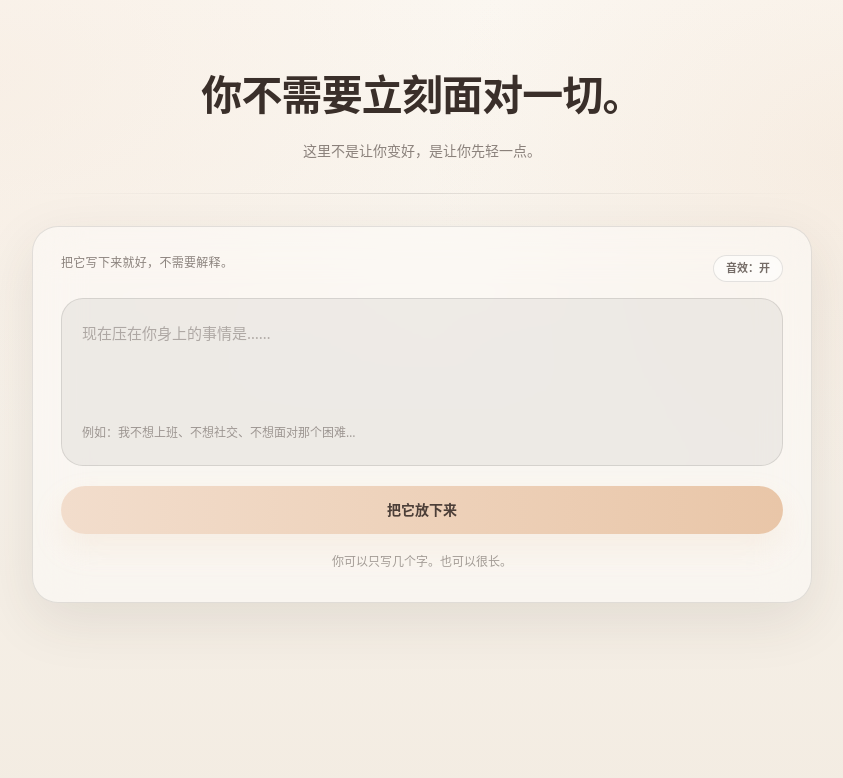
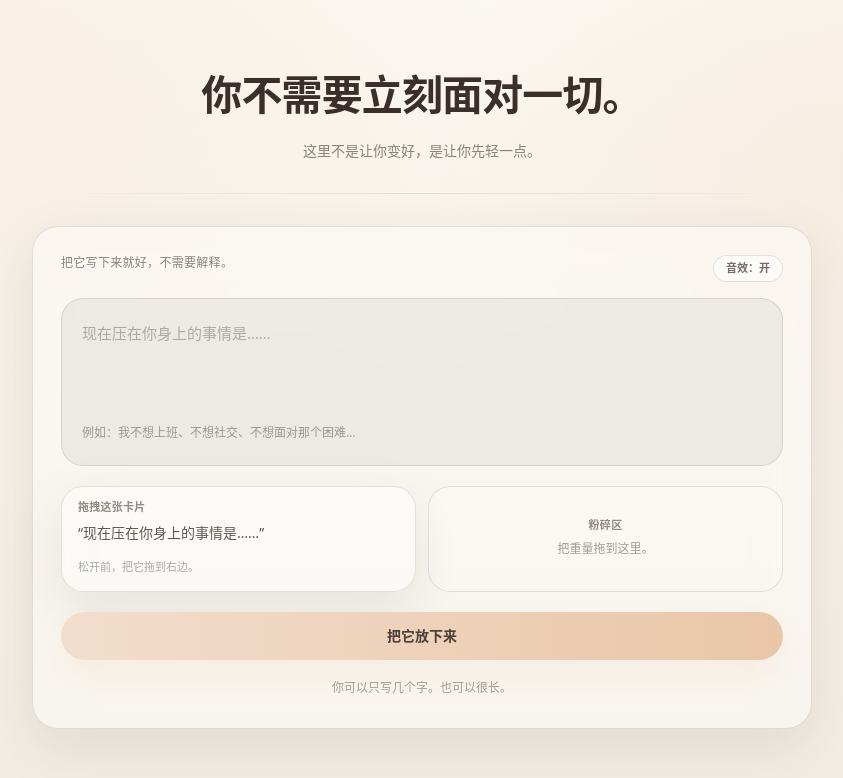
Before and after one commit to happyspongebob/frag-it, a React (Vite) app: page / in a window 1280 px wide. Shown: the top 778 px of the page, without its empty margins (218-1061 px from the left). Built offline with nearby package versions, Linux system fonts and the light colour scheme.

Commit message:
feat: 增加一个简单交互，能够将当前的卡片放入粉碎区

```diff
--- a/src/App.tsx
+++ b/src/App.tsx
@@ -17,6 +17,11 @@ export default function App() {
   const [problem, setProblem] = useState('')
   const [seed, setSeed] = useState(1)
   const [soundOn, setSoundOn] = useState(true)
+
+  const dropRef = useRef<HTMLDivElement | null>(null)
+  const [overDrop, setOverDrop] = useState(false)
+  const [dragging, setDragging] = useState(false)
+  const [dragResetKey, setDragResetKey] = useState(1)
 
   const tearAudioRef = useRef<HTMLAudioElement | null>(null)
 
@@ -49,7 +54,32 @@ export default function App() {
     return () => window.clearTimeout(t)
   }, [durations.crushing, state])
 
-  function startCrush() {
+  function getClientPoint(event: MouseEvent | TouchEvent | PointerEvent) {
+    if ('clientX' in event && typeof event.clientX === 'number') {
+      return { x: event.clientX, y: event.clientY }
+    }
+
+    if ('changedTouches' in event && event.changedTouches?.length) {
+      const t = event.changedTouches[0]
+      return { x: t.clientX, y: t.clientY }
+    }
+
+    if ('touches' in event && event.touches?.length) {
+      const t = event.touches[0]
+      return { x: t.clientX, y: t.clientY }
+    }
+
+    return null
+  }
+
+  function isPointInDropZone(clientX: number, clientY: number) {
+    const el = dropRef.current
+    if (!el) return false
+    const rect = el.getBoundingClientRect()
+    return clientX >= rect.left && clientX <= rect.right && clientY >= rect.top && clientY <= rect.bottom
+  }
+
+  function triggerCrush(_source: 'button' | 'drag') {
     const cleaned = sanitize(input)
     const value = cleaned.length ? cleaned : '一些你暂时不想面对的事情'
 
@@ -67,6 +97,10 @@ export default function App() {
     setProblem(value)
     setSeed((s) => s + 1)
     setState('crushing')
+  }
+
+  function startCrush() {
+    triggerCrush('button')
   }
 
   function resetAll() {
@@ -137,6 +171,64 @@ export default function App() {
                     <p className="mt-3 text-xs leading-6 text-warm-ink/45">
                       例如：我不想上班、不想社交、不想面对那个困难…
                     </p>
+                  </div>
+
+                  <div className="mt-5 grid gap-3 sm:grid-cols-2">
+                    <motion.div
+                      key={dragResetKey}
+                      drag
+                      dragMomentum={false}
+                      dragElastic={0.12}
+                      onDragStart={() => {
+                        setDragging(true)
+                        setOverDrop(false)
+                      }}
+                      onDrag={(event) => {
+                        const p = getClientPoint(event)
+                        if (!p) return
+                        setOverDrop(isPointInDropZone(p.x, p.y))
+                      }}
+                      onDragEnd={(event) => {
+                        const p = getClientPoint(event)
+                        const hit = p ? isPointInDropZone(p.x, p.y) : false
+                        setDragging(false)
+                        setOverDrop(false)
+                        setDragResetKey((k) => k + 1)
+                        if (hit) triggerCrush('drag')
+                      }}
+                      whileTap={{ scale: 1.01 }}
+                      whileDrag={{ scale: 1.02 }}
+                      transition={{ duration: reduceMotion ? 0.12 : 0.2, ease: 'easeOut' }}
+                      style={{ touchAction: 'none' }}
+                      className="cursor-grab rounded-[22px] border border-black/10 bg-white/35 px-4 py-3 shadow-soft active:cursor-grabbing"
+                    >
+                      <p className="text-[11px] font-semibold tracking-wide text-warm-ink/55">拖拽这张卡片</p>
+                      <p className="mt-1 text-sm leading-7 text-warm-ink/80">
+                        {sanitize(input).length ? `“${sanitize(input)}”` : '“现在压在你身上的事情是……”'}
+                      </p>
+                      <p className="mt-2 text-[11px] leading-6 text-warm-ink/40">松开前，把它拖到右边。</p>
+                    </motion.div>
+
+                    <div
+                      ref={dropRef}
+                      className={
+                        `relative flex items-center justify-center rounded-[22px] border border-black/10 px-4 py-4 text-center transition ` +
+                        (overDrop
+                          ? 'bg-gradient-to-br from-warm-accent2/30 to-warm-accent/15 shadow-soft'
+                          : dragging
+                            ? 'bg-white/30'
+                            : 'bg-white/20')
+                      }
+                    >
+                      <div className="space-y-1">
+                        <p className="text-[11px] font-semibold tracking-wide text-warm-ink/55">
+                          {overDrop ? '松手以粉碎' : '粉碎区'}
+                        </p>
+                        <p className="text-xs leading-6 text-warm-ink/45">
+                          {overDrop ? '就放在这里就好。' : '把重量拖到这里。'}
+                        </p>
+                      </div>
+                    </div>
                   </div>
 
                   <button
```
Also changed, not shown: 2 other files (tests, documents, lock files or other folders).
